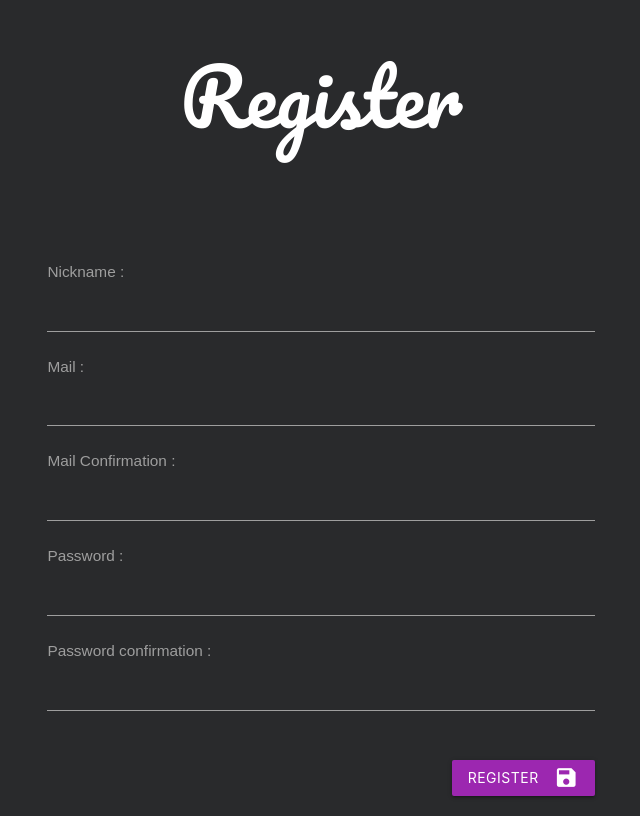
After one commit to MatthiasPELLACOEUR/project-clone-instagram, a PHP site: page /register.php in a window 1280 px wide. The commit adds this page. Shown: the whole page, without its empty margins (319-959 px from the left). Run offline with PHP 8.4, Linux system fonts and the light colour scheme.

Commit message:
done register page

```diff
--- a/connection.php
+++ b/connection.php
@@ -10,3 +10,16 @@ try {
 catch (Exception $e){
     die('Erreur : ' .$e->getMessage());
 }
+
+date_default_timezone_set('Europe/Paris');
+
+function getIp(){
+    if (!empty($_SERVER['HTTP_CLIENT_IP'])) {
+        $ip = $_SERVER['HTTP_CLIENT_IP'];
+    } elseif (!empty($_SERVER['HTTP_X_FORWARDED_FOR'])) {
+        $ip = $_SERVER['HTTP_X_FORWARDED_FOR'];
+    } else {
+        $ip = $_SERVER['REMOTE_ADDR'];
+    }
+    return $ip;
+}
--- a/css/style.css
+++ b/css/style.css
@@ -7,12 +7,46 @@ body {
     min-height: 100vh;
     flex-direction: column;
     background-color: rgb(41, 42, 44);
-  }
+    color: #ffffff;
+}
+
+@media only screen and (min-width: 993px) and (max-width: 1540px) {
+    .register {
+        width: 90%!important;
+    }
+}
+
+h1 {
+    font-size: 4em!important;
+}
 
 section {
     flex: 1 0 auto;
 
 }
+
+.input-yellow, .input-pink, .input-red {
+    height: 45px!important;
+    margin-bottom: 20px!important;
+    color: #ffffff;
+}
+
+.input-yellow:focus {
+    border-bottom: 1px solid #000 !important;
+    box-shadow: 0 1px 0 0 #ffff00!important;
+}
+
+.input-pink:focus {
+    border-bottom: 1px solid #000 !important;
+    box-shadow: 0 1px 0 0 #ff00ac!important;
+}
+
+.input-red:focus {
+    border-bottom: 1px solid #000 !important;
+    box-shadow: 0 1px 0 0 #ff2c55!important;
+}
+
+
 .imginsta{
     margin-top: 5px;
     margin-left: 10px;
--- /dev/null
+++ b/register.php
@@ -0,0 +1,85 @@
+<?php
+
+require 'connection.php';
+
+
+if(isset($_POST['action'])) {
+    $nickname = htmlspecialchars($_POST['nickname']);
+    $mail = htmlspecialchars($_POST['mail']);
+    $mail2 = htmlspecialchars($_POST['mail2']);
+    $password = sha1($_POST['password']);
+    $password2 = sha1($_POST['password2']);
+    $dateTime = date('Y-m-d H:i:s');
+
+    if(!empty($_POST['nickname']) && !empty($_POST['mail']) && !empty($_POST['mail2']) && !empty($_POST['password']) && !empty($_POST['password2'])){
+
+        $nicknameLen = strlen($nickname);
+        if($nicknameLen <= 255) {
+            if($mail == $mail2) {
+                if(filter_var($mail, FILTER_VALIDATE_EMAIL)) {
+                    if($password == $password2) {
+                        $insertUser = $bdd->prepare('INSERT INTO users(nickname, password, mail, created_at, ip_address) VALUES (?, ?, ?, ?, ?)');
+                        $insertUser->execute(array($nickname, $password, $mail, $dateTime, getIp()));
+                        $erreur = "Your account has been successfully created.";
+                    }else {
+                        $erreur = 'Your passwords do not match.';
+                    }
+                }
+                else {
+                    $erreur = 'Your email address is not valid.';
+                }
+            }else {
+                $erreur = 'Your email addresses do not match.';
+            }
+        }else {
+            $erreur = 'Your nickname must not exceed 255 characters.';
+        }
+
+    }else {
+        $erreur = 'All fields must be completed.';
+    }
+}
+
+?>
+
+<!DOCTYPE html>
+<html lang="fr">
+
+<head>
+    <meta charset="UTF-8">
+    <meta name="viewport" content="width=device-width, initial-scale=1.0">
+    <link rel="stylesheet" href="./css/materialize.min.css">
+    <link href="https://fonts.googleapis.com/icon?family=Material+Icons" rel="stylesheet">
+    <link href="https://fonts.googleapis.com/css2?family=Pacifico&display=swap" rel="stylesheet">
+    <link rel="stylesheet" href="./css/style.css">
+    <title>Register</title>
+</head>
+
+<body>
+
+    <section class="container row register">
+        <div class="col s12 m8 offset-m2 l6 offset-l3">
+            <h1 class="appname white-text">Register</h1>
+            <br><br><br>
+            <form action="" method="post">
+                <label for="nickname">Nickname :</label><input type="text" name="nickname" class="input-yellow" value="<?php if(isset($nickname)) { echo $nickname; }?>"><br>
+                <label for="mail">Mail :</label><input type="email" name="mail" class="input-red" value="<?php if(isset($mail)) { echo $mail; }?>"><br>
+                <label for="mail2">Mail Confirmation :</label><input type="email" name="mail2" class="input-red" value="<?php if(isset($mail2)) { echo $mail2; }?>"><br>
+                <label for="password">Password :</label><input type="password" name="password" class="input-pink"><br>
+                <label for="password2">Password confirmation :</label><input type="password" name="password2" class="input-pink"><br><br>
+                <button class="btn waves-effect waves-light purple right" type="submit" name="action">Register
+                    <i class="material-icons right">save</i>
+                </button>
+            </form>
+            <?php
+                if(isset($erreur)){
+                    echo '<font color="red">'.$erreur.'</font>';
+                }
+            ?>
+        </div>
+    </section>
+
+
+</body>
+
+</html>
```
Also changed, not shown: login.php (added), profile/login.php (deleted).
